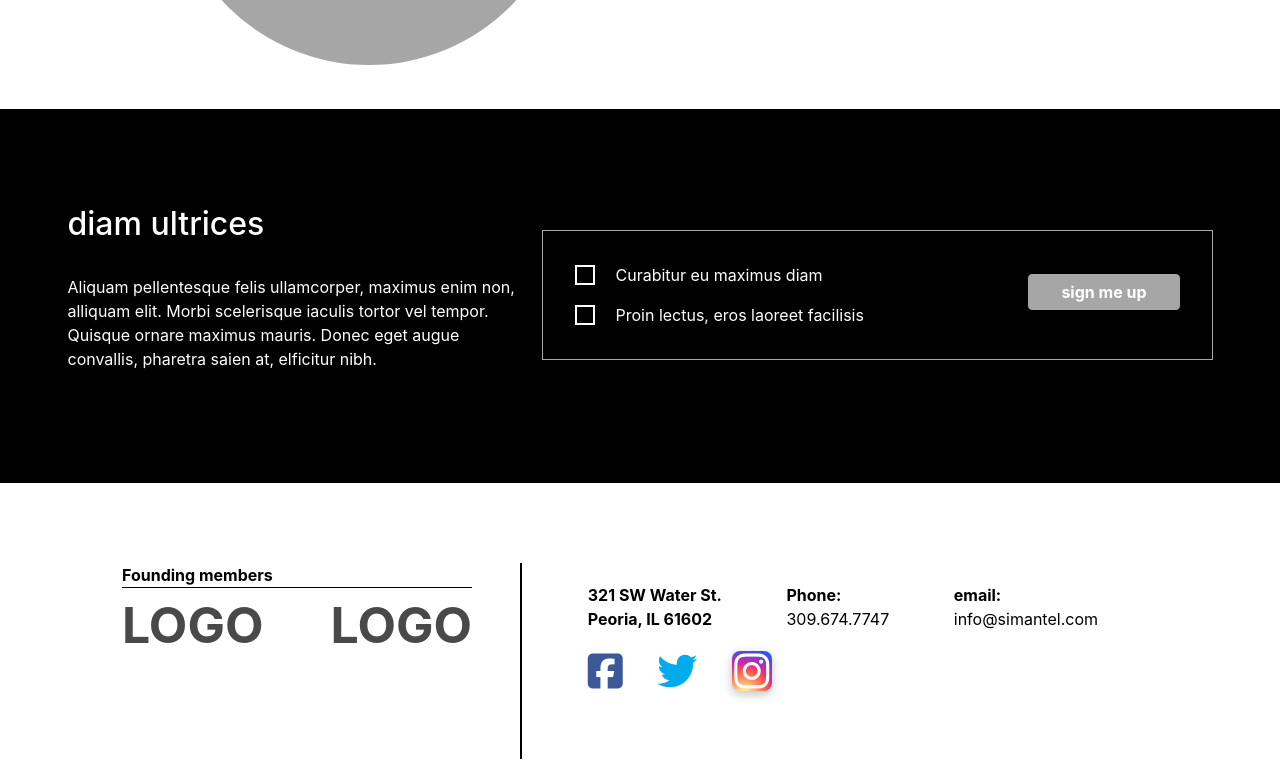
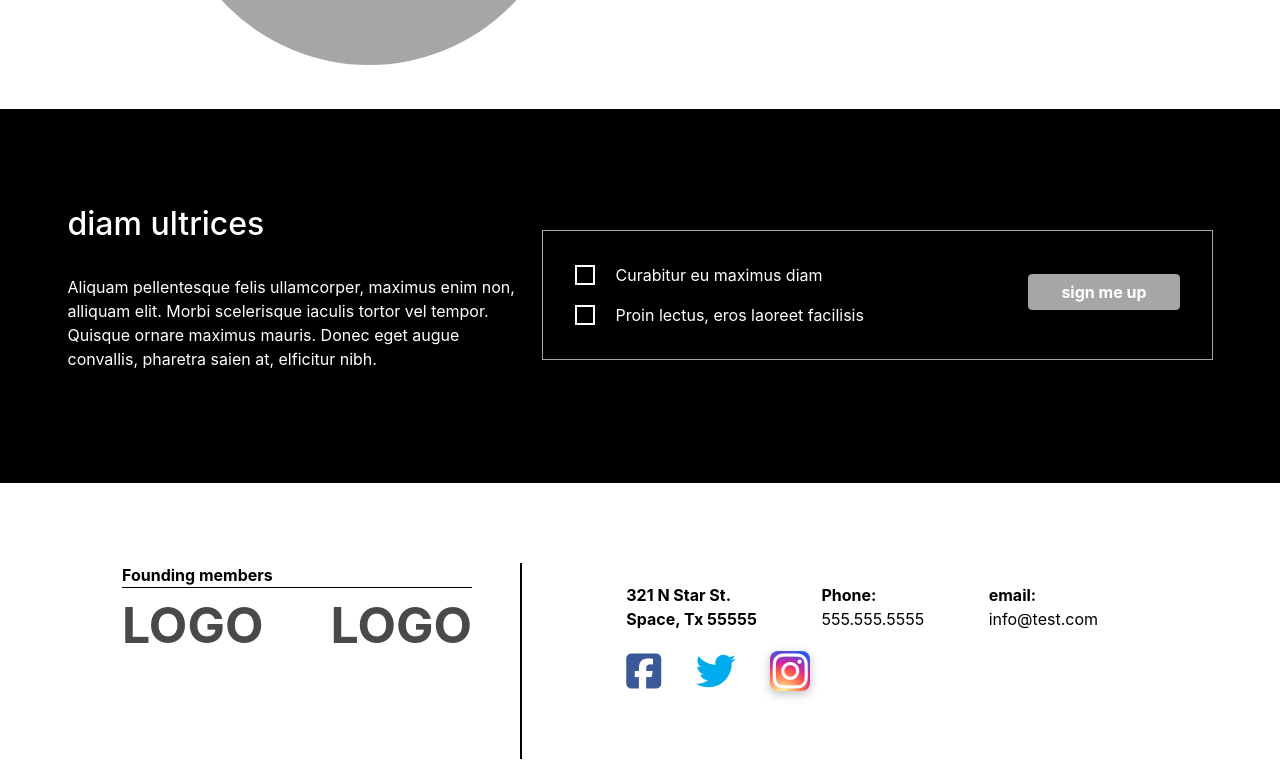
Before and after one commit to Jrharper0592/landing-page, a website: page index.html in a window 1280 px wide. Shown: the part 1152-1914 px from the top of the page. Drawn offline with nearby package versions, Linux system fonts and the light colour scheme.

Commit message:
Commited extra code

```diff
--- a/app/javaScript/functions.js
+++ b/app/javaScript/functions.js
@@ -15,4 +15,110 @@ function openTab(evt, tabName) {
     evt.currentTarget.className += " active";
   }
 
-  window.onload(document.getElementById("defaultOpen").click());
+  window.onload = document.getElementById("defaultOpen").click();
+
+//   var data = [
+//     {
+//       "name": "Canada",
+//       "iso3": "CAN",
+//       "iso2": "CA",
+//       "phone_code": "1",
+//       "capital": "Ottawa",
+//       "currency": "CAD",
+//       "states": [
+//           "Alberta",
+//           "British Columbia",
+//           "Manitoba",
+//           "New Brunswick",
+//           "Newfoundland and Labrador",
+//           "Northwest Territories",
+//           "Nova Scotia",
+//           "Nunavut",
+//           "Ontario",
+//           "Prince Edward Island",
+//           "Quebec",
+//           "Saskatchewan",
+//           "Yukon"
+//       ]
+//   },
+//   {
+//     "name": "United States",
+//     "iso3": "USA",
+//     "iso2": "US",
+//     "phone_code": "1",
+//     "capital": "Washington",
+//     "currency": "USD",
+//     "states": [
+//         "Alabama",
+//         "Alaska",
+//         "American Samoa",
+//         "Arizona",
+//         "Arkansas",
+//         "Baker Island",
+//         "California",
+//         "Colorado",
+//         "Connecticut",
+//         "Delaware",
+//         "District of Columbia",
+//         "Florida",
+//         "Georgia",
+//         "Guam",
+//         "Hawaii",
+//         "Howland Island",
+//         "Idaho",
+//         "Illinois",
+//         "Indiana",
+//         "Iowa",
+//         "Jarvis Island",
+//         "Johnston Atoll",
+//         "Kansas",
+//         "Kentucky",
+//         "Kingman Reef",
+//         "Louisiana",
+//         "Maine",
+//         "Maryland",
+//         "Massachusetts",
+//         "Michigan",
+//         "Midway Atoll",
+//         "Minnesota",
+//         "Mississippi",
+//         "Missouri",
+//         "Montana",
+//         "Navassa Island",
+//         "Nebraska",
+//         "Nevada",
+//         "New Hampshire",
+//         "New Jersey",
+//         "New Mexico",
+//         "New York",
+//         "North Carolina",
+//         "North Dakota",
+//         "Northern Mariana Islands",
+//         "Ohio",
+//         "Oklahoma",
+//         "Oregon",
+//         "Palmyra Atoll",
+//         "Pennsylvania",
+//         "Puerto Rico",
+//         "Rhode Island",
+//         "South Carolina",
+//         "South Dakota",
+//         "Tennessee",
+//         "Texas",
+//         "United States Minor Outlying Islands",
+//         "United States Virgin Islands",
+//         "Utah",
+//         "Vermont",
+//         "Virginia",
+//         "Wake Island",
+//         "Washington",
+//         "West Virginia",
+//         "Wisconsin",
+//         "Wyoming"
+//     ]
+//   }
+// ]
+//  function dataPull() {
+//     // var CountryData = data.parse(data);
+//     console.log(data);
+//   }
--- a/index.html
+++ b/index.html
@@ -124,16 +124,16 @@
                     <div class="contact-section">
                         <div class="contact-container">
                             <div class="contact-box">
-                                <span class="contact-info"><b>321 SW Water St.</b></span>
-                                <span class="contact-info"><b>Peoria, IL 61602</b></span>
+                                <span class="contact-info"><b>321 N Star St.</b></span>
+                                <span class="contact-info"><b>Space, Tx 55555</b></span>
                             </div>
                             <div class="contact-box">
                                 <span class="contact-info"><b>Phone:</b></span>
-                                <span class="contact-info">309.674.7747</span>
+                                <span class="contact-info">555.555.5555</span>
                             </div>
                             <div class="contact-box">
                                 <span class="contact-info"><b>email:</b></span>
-                                <span class="contact-info">info@simantel.com</span>
+                                <span class="contact-info">info@test.com</span>
                             </div>
                         </div>
                         <div class="social-icons">
```
